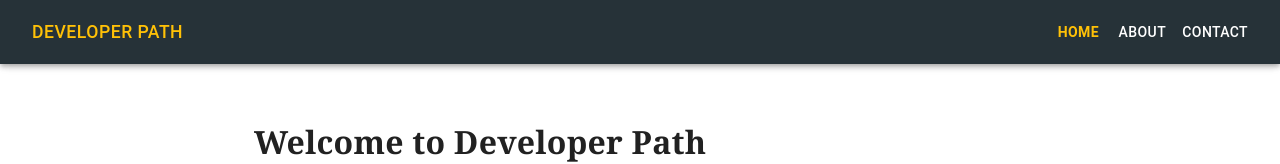
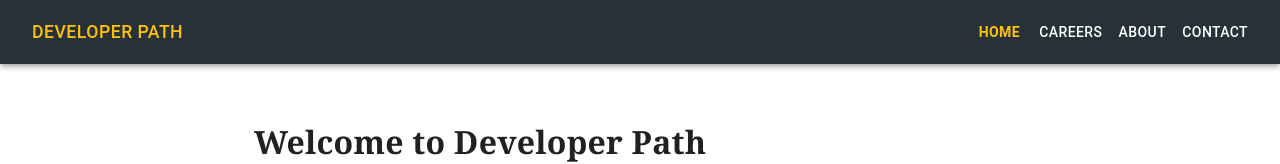
Before and after one commit to PythonShinobi/developer-path, a React (Create React App) app in the folder client/: page / in a window 1280 px wide. Shown: the top 164 px of the page. Built offline with nearby package versions, Linux system fonts and the light colour scheme; no server answers.

Commit message:
Add careers nav item to the navbar.

```diff
--- a/client/src/navbar/Navbar.jsx
+++ b/client/src/navbar/Navbar.jsx
@@ -51,6 +51,7 @@ const Navbar = () => {
           {!isMobile && (
             <div sx={{ display: 'flex', justifyContent: 'center', alignItems: 'center' }}>
               <Button color="inherit" component={Link} to="/" sx={isLinkActive('/') ? { fontWeight: 'bold', color: '#FFC107' } : { color: '#FFF' }}>Home</Button>
+              <Button color="inherit" component={Link} to="/developer-paths" sx={isLinkActive('/developer-paths') ? { fontWeight: 'bold', color: '#FFC107' } : { color: '#FFF' }}>Careers</Button>
               <Button color="inherit" component={Link} to="/about" sx={isLinkActive('/about') ? { fontWeight: 'bold', color: '#FFC107' } : { color: '#FFF' }}>About</Button>
               <Button color="inherit" component={Link} to="/contact" sx={isLinkActive('/contact') ? { fontWeight: 'bold', color: '#FFC107' } : { color: '#FFF' }}>Contact</Button>
             </div>
@@ -70,6 +71,7 @@ const Navbar = () => {
             }}
           >
             <MenuItem component={Link} to="/" sx={isLinkActive('/') ? { fontWeight: 'bold', color: '#FFC107' } : { color: '#263238' }} onClick={handleMenuClose}>Home</MenuItem>
+            <MenuItem component={Link} to="/developer-paths" sx={isLinkActive('/developer-paths') ? { fontWeight: 'bold', color: '#FFC107' } : { color: '#263238' }} onClick={handleMenuClose}>Careers</MenuItem>
             <MenuItem component={Link} to="/about" sx={isLinkActive('/about') ? { fontWeight: 'bold', color: '#FFC107' } : { color: '#263238' }} onClick={handleMenuClose}>About</MenuItem>
             <MenuItem component={Link} to="/contact" sx={isLinkActive('/contact') ? { fontWeight: 'bold', color: '#FFC107' } : { color: '#263238' }} onClick={handleMenuClose}>Contact</MenuItem>
           </Menu>
```
